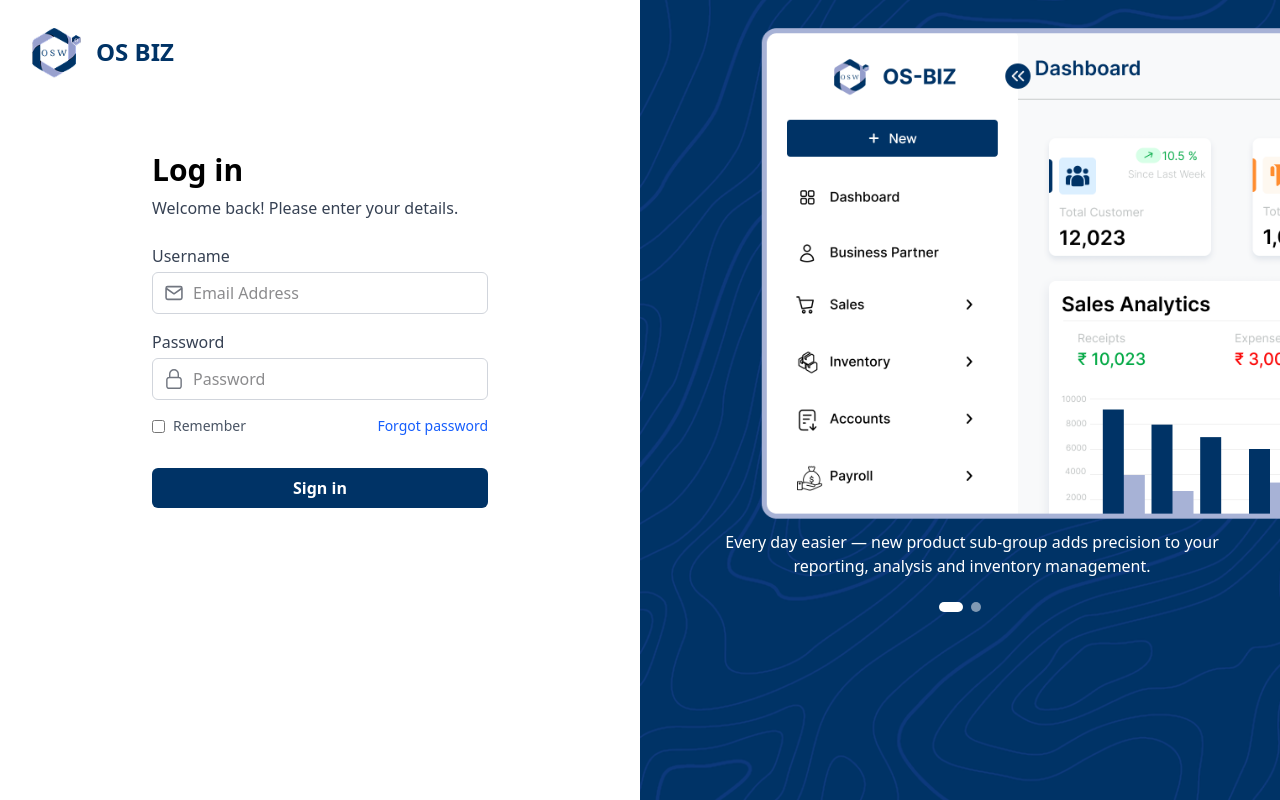
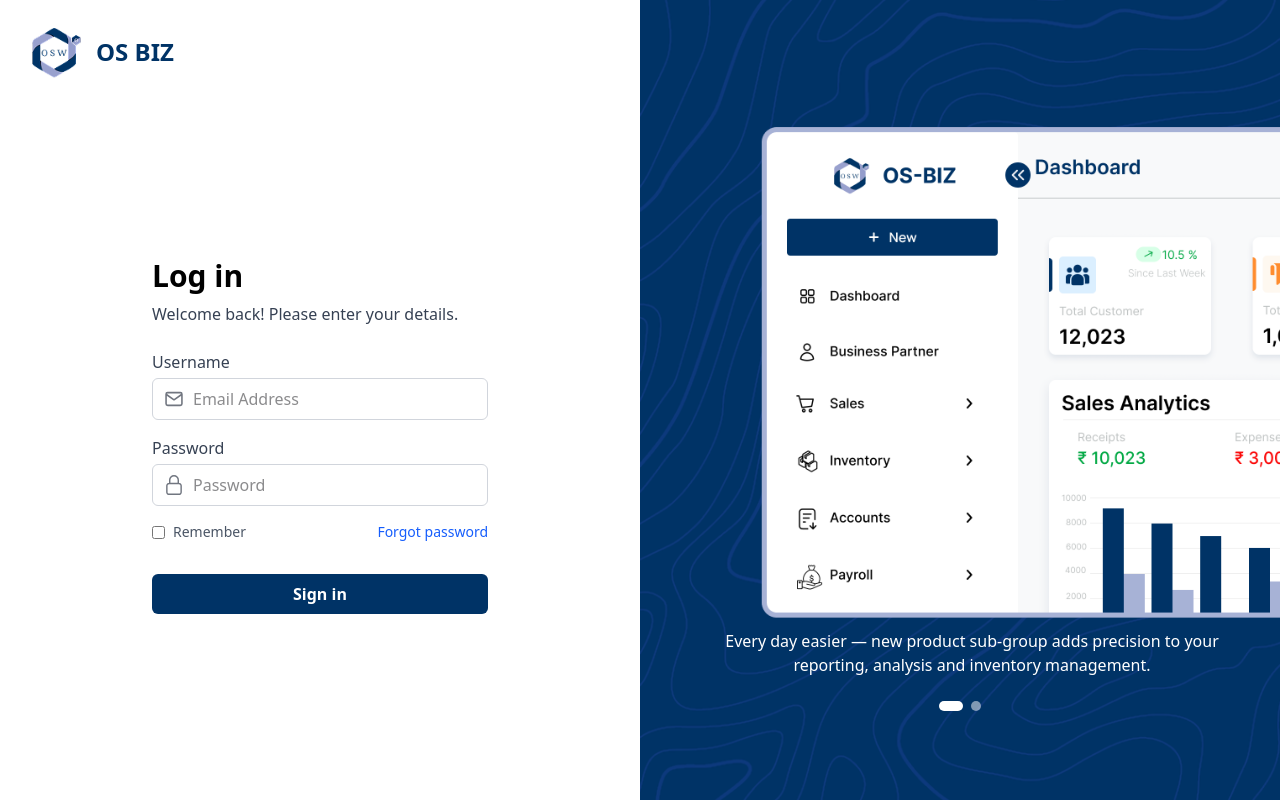
Before and after one commit to Orionsolwings/Osbiz, a React (Vite) app: page / in a window 1280 px wide. Built offline with nearby package versions, Linux system fonts and the light colour scheme.

Commit message:
login-align-changes on the login form and carousel

```diff
--- a/src/App.css
+++ b/src/App.css
@@ -58,7 +58,7 @@
   left: 0;
   right: 0;
   bottom: 0;
-  background-image: url('./assets/login-pattern.png');
+  background-image: url('./assets/Login-bg.png');
   background-repeat: repeat;
   background-size: cover;
   background-position: center;
--- a/src/Components/Loginpage.jsx
+++ b/src/Components/Loginpage.jsx
@@ -250,17 +250,17 @@
   return (
     <>
       {forget || adminVerification || (
-        <div className="w-full  h-[100vh] max-h-screen flex max-sm:flex-col login-bg z-10">
+        <div className="w-full  h-[100vh] max-h-screen flex max-sm:flex-col  z-10 ">
           {/* Left Panel */}
           <div className="max-md:w-full w-1/2 z-30">
-            <div className="flex items-center py-5 px-6">
+            <div className="flex items-center h-auto  py-5 px-6">
               <img className="w-16 h-16" src={assests.logo} alt="Logo" />
               <h1 className="text-2xl font-extrabold text-primary-blue ml-2">
                 OS BIZ
               </h1>
             </div>
-
-            <div className="w-96 max-sm:w-full max-md:my-20 mx-auto my-6 p-6 max-md:px-4 bg-white">
+            <div className="flex justify-center items-center w-full h-[85%]">
+              <div className="w-96 max-sm:w-full h-fit max-md:my-20 mx-auto my-6 p-6 max-md:px-4 bg-white">
               <h2 className="text-3xl text-black font-extrabold">Log in</h2>
               <p className="text-gray-700 mt-2">
                 Welcome back! Please enter your details.
@@ -357,14 +357,16 @@
                 </button>
               </form>
             </div>
+            </div>
           </div>
 
           {/* Right Panel with Carousel */}
           <div
-            className="max-md:hidden relative w-1/2 bg-cover bg-center overflow-hidden"
+            className="max-md:hidden relative w-1/2 h-full bg-cover bg-center overflow-hidden"
             style={{ backgroundImage: `url(${assests.loginBg})` }}
           >
-            <div
+            <div className="w-full h-fit relative top-1/2 transform -translate-y-1/2">
+              <div
               className="flex transition-transform duration-700 ease-in-out w-[200%]"
               style={{ transform: `translateX(-${currentSlide * 50}%)` }}
             >
@@ -453,6 +455,7 @@
                   }`}
                 ></button>
               ))}
+            </div>
             </div>
           </div>
         </div>
```
